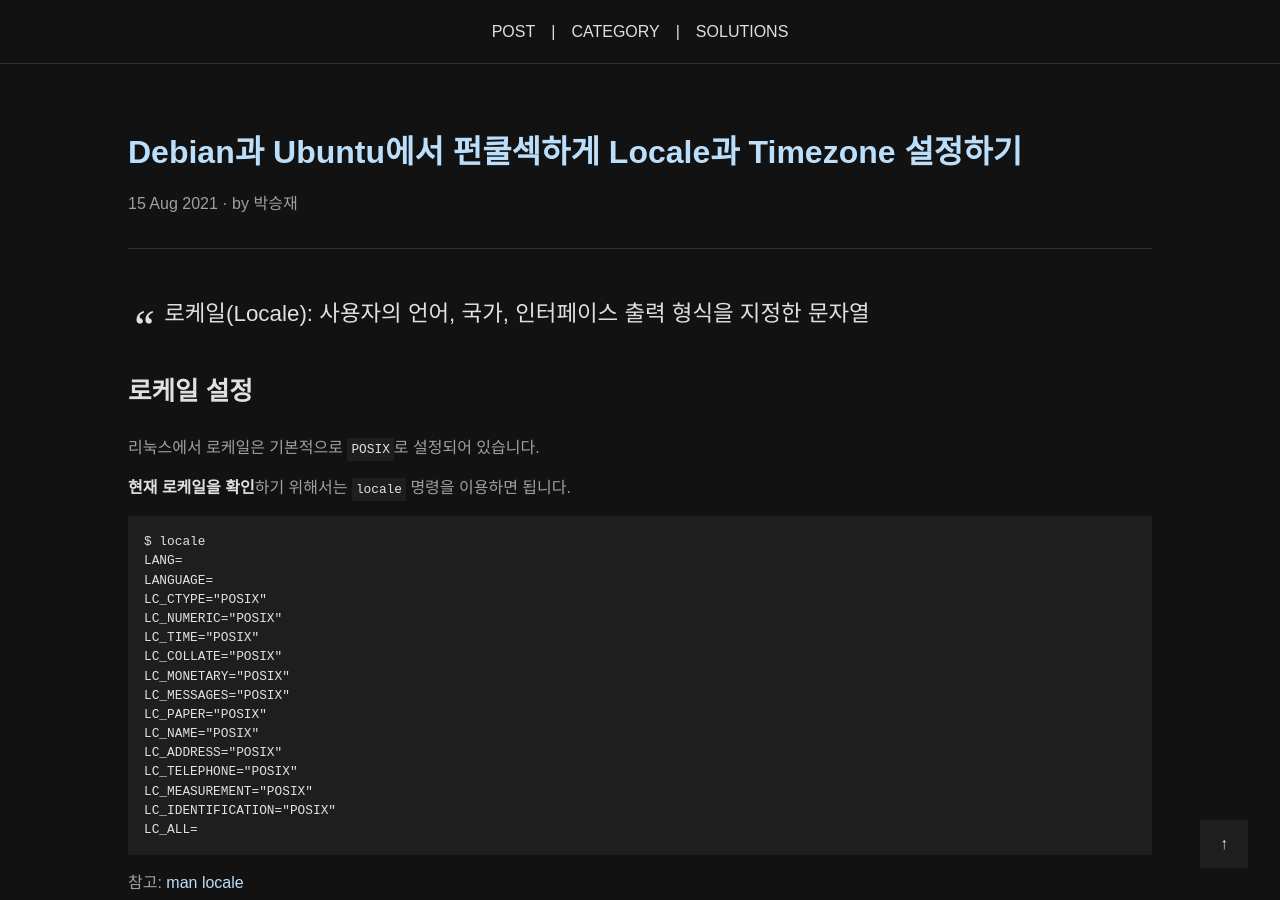
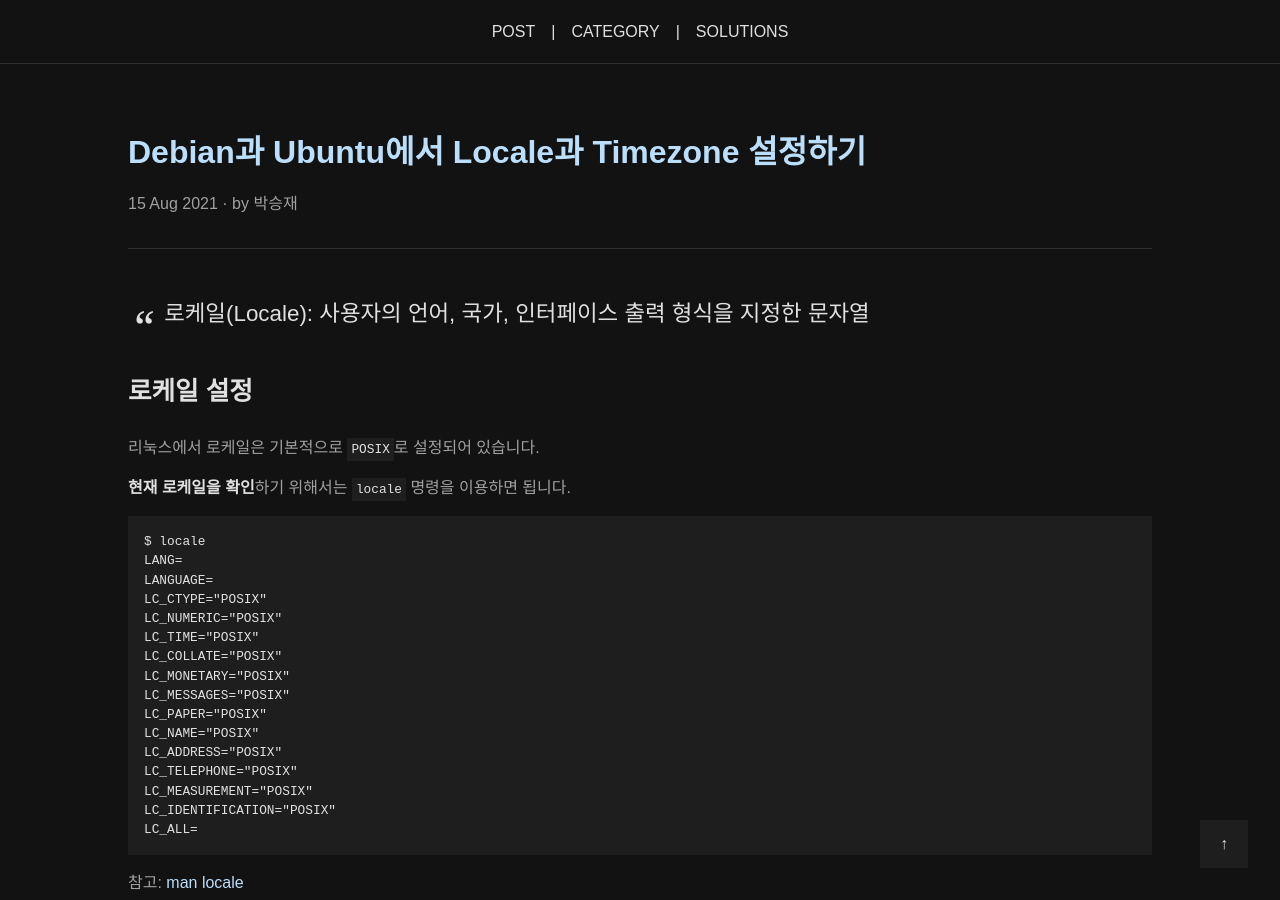
Before and after one commit to int-i/int-i.github.io, a Jekyll site: the page built from _posts/2021-08-15-linux-locale-timezone.md, in a window 1280 px wide and 900 px high. Built offline with Jekyll 4.4.1, drawn with Linux system fonts in a browser that asks for light colours; some web fonts are replaced; a script that is not in the unit is left out; comment, search, counter and statistics services are not loaded.

Commit message:
Update post

```diff
--- a/_posts/2021-08-15-linux-locale-timezone.md
+++ b/_posts/2021-08-15-linux-locale-timezone.md
@@ -1,5 +1,5 @@
 ---
-title: "Debian과 Ubuntu에서 펀쿨섹하게 Locale과 Timezone 설정하기"
+title: "Debian과 Ubuntu에서 Locale과 Timezone 설정하기"
 date: 2021-08-15
 author: Astro36
 category: linux
```
